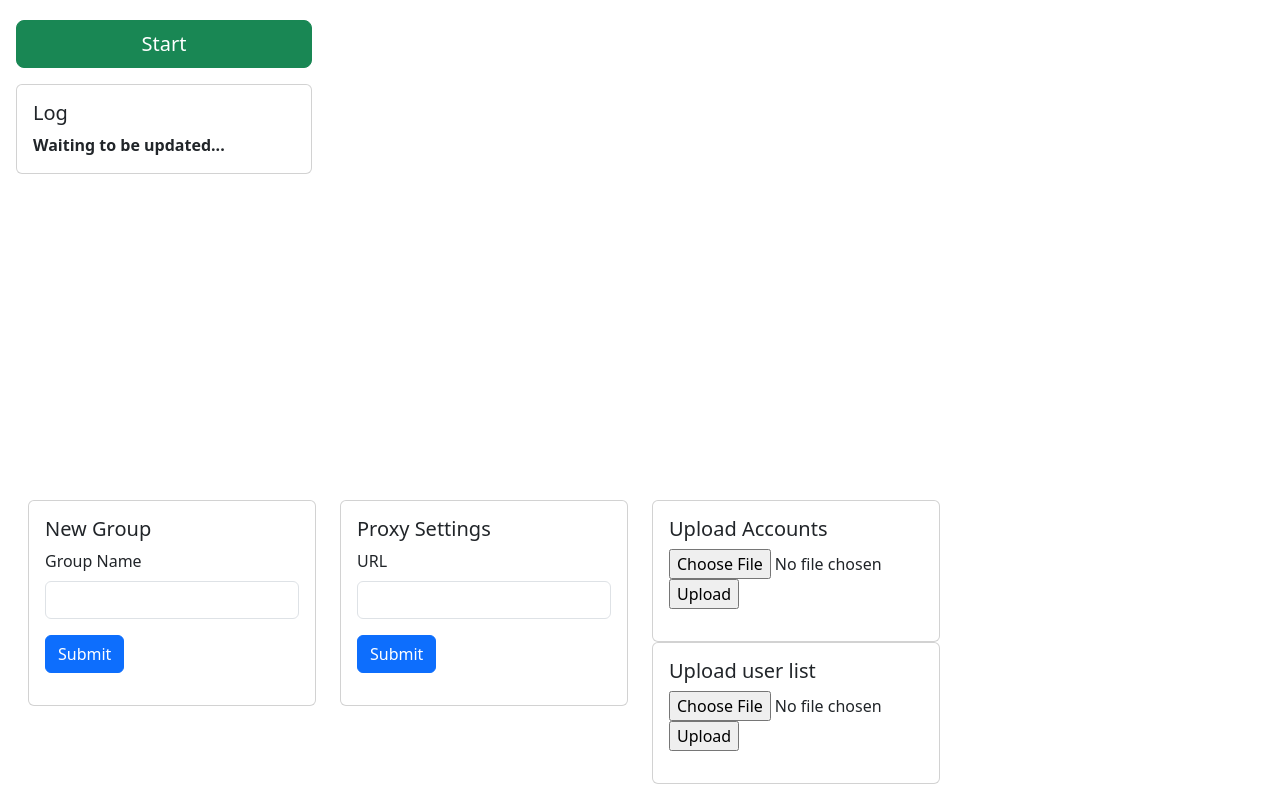
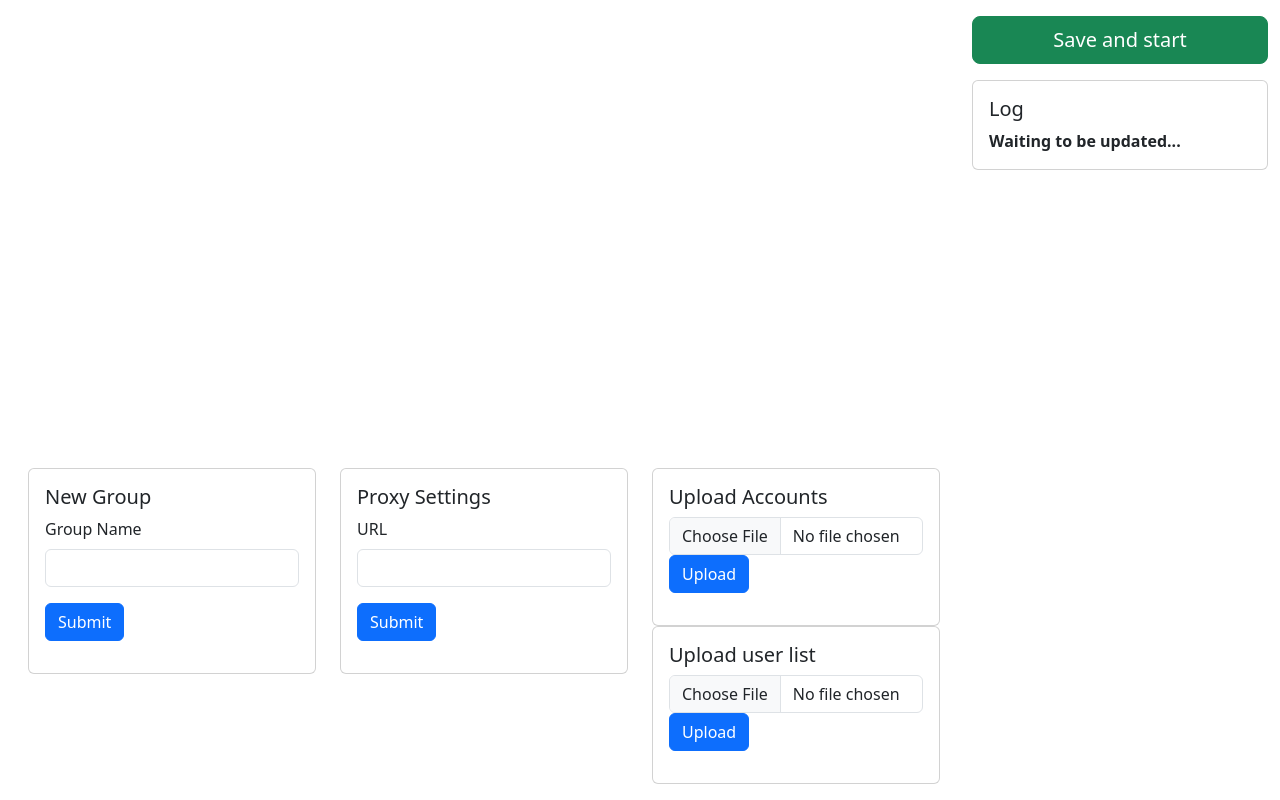
Before and after one commit to JohnBardoe/groupspam, a Flask app: page / in a window 1280 px wide. Run offline with Flask 3, Linux system fonts and the light colour scheme; data that the repository does not hold is empty.

Commit message:
update html

```diff
--- a/templates/index.html
+++ b/templates/index.html
@@ -23,8 +23,10 @@
 		<!-- selector for user list. has label 'User List' -->
 	        <h6 class="card-subtitle mb-2 text-muted">Added: -- Failed: --</h6>
 		<!-- textbox for group name with label 'Group Name' -->
+		<label for="group" class="form-label">Group</label>
 		<input type="text" class="form-control" id="group" name="group" rows="1" placeholder="{{ group['name'] }}"></input>
-		<select class="form-select" aria-label="User List">
+		<label for="userlist" class="form-label">User list</label>
+		<select id="userlist" class="form-select" aria-label="User List">
 			{% for userlist in userlists %}
 			<option value="{{ userlist }}" {% if userlist == group['userlist'] %} selected {% endif %}>{{ userlist }}</option>
 			{% endfor %}
@@ -43,9 +45,9 @@
 	{% endfor %}
     </div>
     </div>
-    <div class="col-3 mx-1 my-1">
+    <div class="col-3">
 		<form action="/start" method="post">
-			<button type="submit" class="btn btn-success btn-lg btn-block w-100">Start</button>
+			<button type="submit" class="btn btn-success btn-lg btn-block w-100">Save and start</button>
 			</form>
       <div class="card">
 	<div class="card-body">
@@ -94,9 +96,9 @@
       <div class="card">
 	<div class="card-body">
 	<h5 class="card-title">Upload Accounts</h5>
-	<form action="/upload" method="post" enctype="multipart/form-data">
-	  <input type="file" name="file" id="file" accept=".zip,.rar,.7zip">
-	  <input type="submit" value="Upload" name="submit">
+	<form action="/upload_accounts" method="post" enctype="multipart/form-data">
+	  <input type="file" class="form-control" name="file" id="file" accept=".zip,.rar,.7zip">
+	  <input type="submit" value="Upload" name="submit" class="btn btn-primary">
 	</form>
 	</div>
       </div>
@@ -104,8 +106,8 @@
 	<div class="card-body">
 	<h5 class="card-title">Upload user list</h5>
 	<form action="/upload_userlist" method="post" enctype="multipart/form-data">
-	  <input type="file" name="file" id="file" accept=".txt, .csv">
-	  <input type="submit" value="Upload" name="submit">
+	  <input type="file" class="form-control" name="file" id="file" accept=".txt, .csv">
+	  <input type="submit" value="Upload" name="submit" class="btn btn-primary">
 	</form>
 	</div>
       </div>
```
